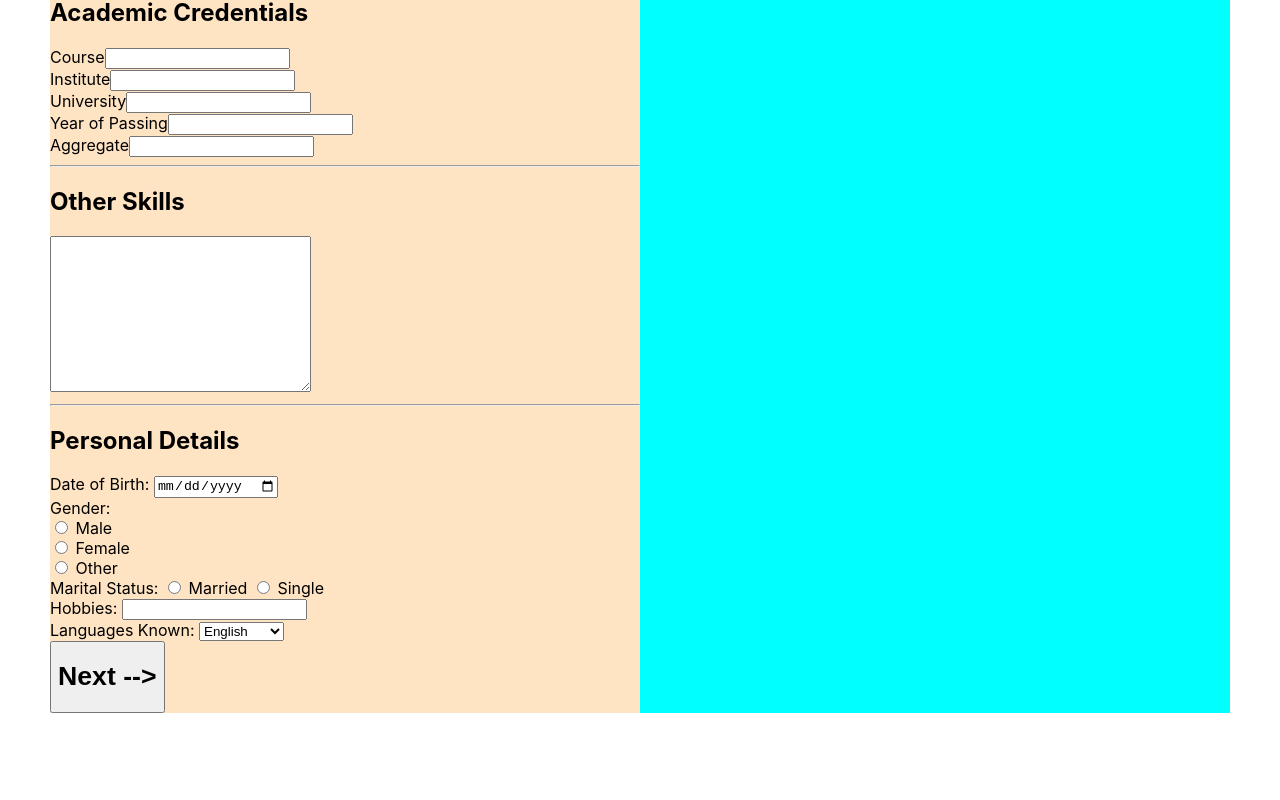
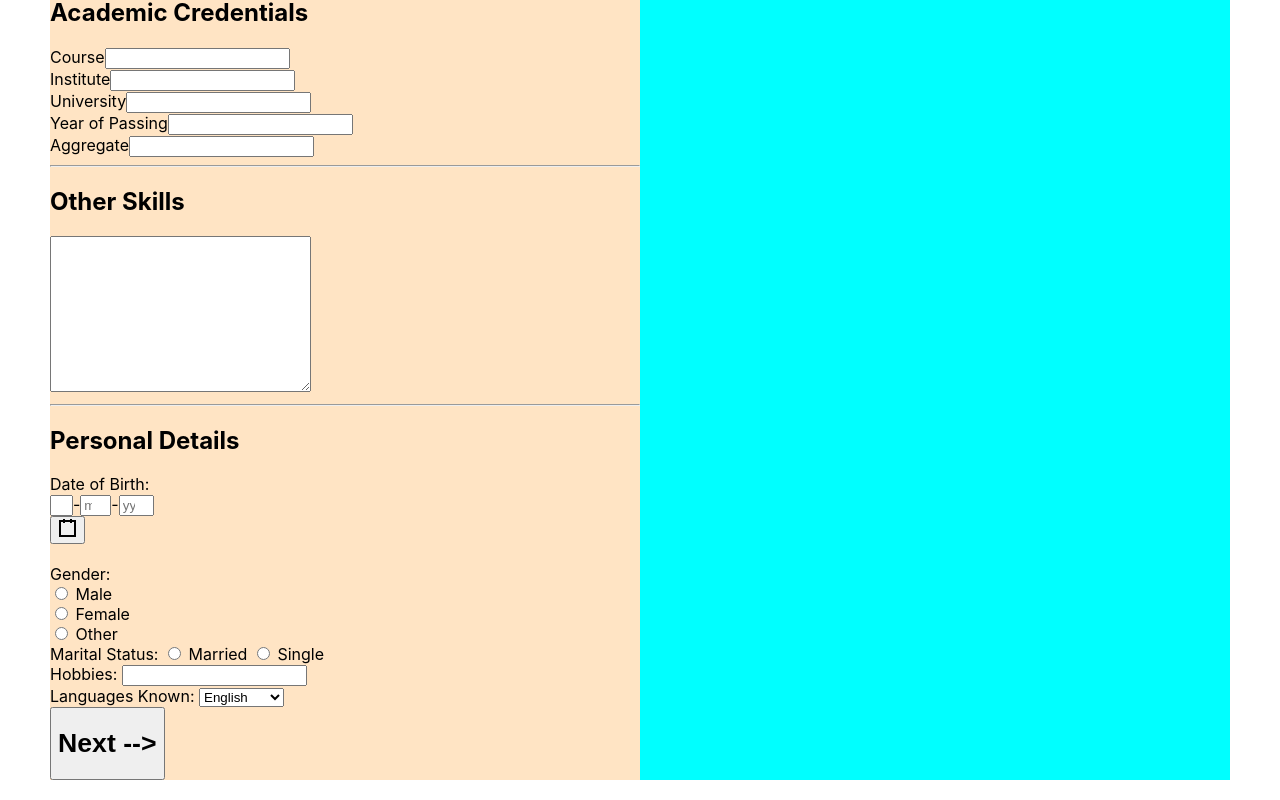
Before and after one commit to atiqur/resume-app, a React (Create React App) app: page /form in a window 1280 px wide. Shown: the part 1314-2114 px from the top of the page. Before the commit the page ends 2047 px from the top, so only its background shows below. Built offline with nearby package versions, Linux system fonts and the light colour scheme.

Commit message:
Add date-picker to dateOfBirth

```diff
--- a/package.json
+++ b/package.json
@@ -3,8 +3,10 @@
   "version": "0.1.0",
   "private": true,
   "dependencies": {
+    "@react-pdf/renderer": "^1.6.8",
     "moment": "^2.24.0",
     "react": "^16.12.0",
+    "react-date-picker": "^7.8.2",
     "react-dom": "^16.12.0",
     "react-moment": "^0.9.6",
     "react-router-dom": "^5.1.2",
--- a/src/forms/resume-form.component.jsx
+++ b/src/forms/resume-form.component.jsx
@@ -1,6 +1,7 @@
 import React from 'react';
 import { Link } from 'react-router-dom';
 import './resume-form.styles.css';
+import DatePicker from 'react-date-picker';
 
 class ResumeForm extends React.Component {
   constructor(props) {
@@ -25,7 +26,7 @@ class ResumeForm extends React.Component {
       yearOfPassing: '',
       aggregate: '',
       otherSkills: '',
-      dateOfBirth: '',
+      dateOfBirth: undefined,
       gender: '',
       maritalStatus: '',
       hobbies: '',
@@ -34,13 +35,16 @@ class ResumeForm extends React.Component {
 
     this.handleChange = this.handleChange.bind(this);
     this.handleSubmit = this.handleSubmit.bind(this);
+    this.onChange = this.onChange.bind(this);
+  }
+
+  onChange(date) {
+    this.setState({ dateOfBirth: new Date(date) });
   }
 
   handleChange(event) {
     const { name, value } = event.target;
-    this.setState({
-      [name]: value
-    });
+    this.setState({ [name]: value });
   }
 
   handleSubmit(event) {
@@ -230,12 +234,15 @@ class ResumeForm extends React.Component {
                 <div className='personal-details'>
                   <h2 className='section-header'>Personal Details</h2>
                   <label>Date of Birth: </label>
-                  <input
-                    type='date'
+                  <DatePicker
                     name='dateOfBirth'
-                    id='dateOfBirth'
+                    format='dd-MM-yyyy'
+                    dayPlaceholder='dd'
+                    monthPlaceholder='mm'
+                    yearPlaceholder='yyyy'
+                    clearIcon={null}
                     value={this.state.dateOfBirth}
-                    onChange={this.handleChange}
+                    onChange={this.onChange}
                   />{' '}
                   <br />
                   <label>Gender: </label> <br />
@@ -341,7 +348,10 @@ class ResumeForm extends React.Component {
           {this.state.otherSkills} <br />
           <hr />
           <h2>Personal Details</h2>
-          {this.state.dateOfBirth} <br />
+          {this.state.dateOfBirth
+            ? this.state.dateOfBirth.toLocaleDateString('en-IN')
+            : 'NA'}{' '}
+          <br />
           {this.state.gender} <br />
           {this.state.maritalStatus} <br />
           {this.state.hobbies} <br />
```
Also changed, not shown: src/pages/pdf/resume-pdf.jsx (added, +41 -0 lines), 1 other file (tests, documents, lock files or other folders).
